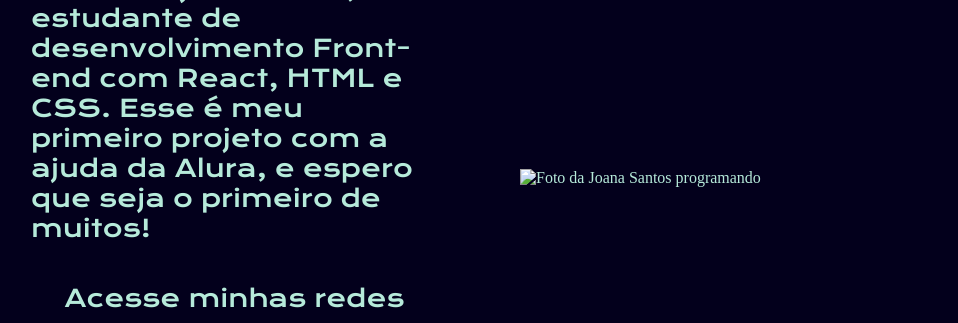
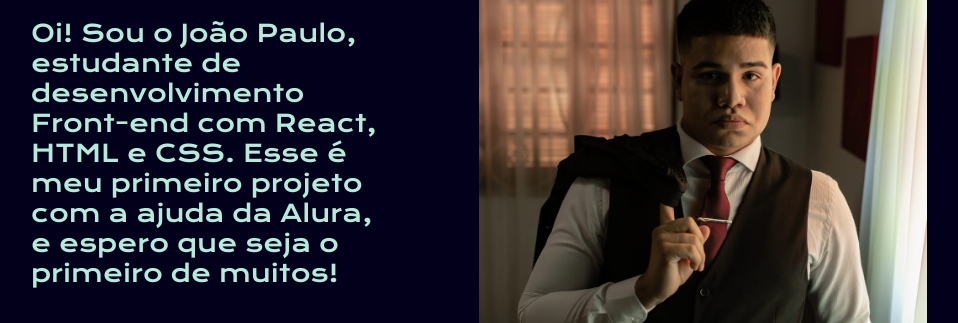
Before and after one commit to JoaoDev01001/portifolio, a plain HTML site: page index.html in a window 1280 px wide. Shown: the part 411-734 px from the top of the page, without its empty margins (161-1119 px from the left). Drawn offline with nearby package versions, Linux system fonts and the light colour scheme.

Commit message:
Update index.html

```diff
--- a/index.html
+++ b/index.html
@@ -35,7 +35,7 @@
             </div>
         </section>
 
-        <img class="apresentacao__imagem" alt="Foto da Joana Santos programando" src="assests/imagem.png">
+        <img class="apresentacao__imagem" alt="Foto Joao Paulo Pinheiro" src="assests/imagem.jpg">
 
     </main>
     <footer class="rodape">
```
